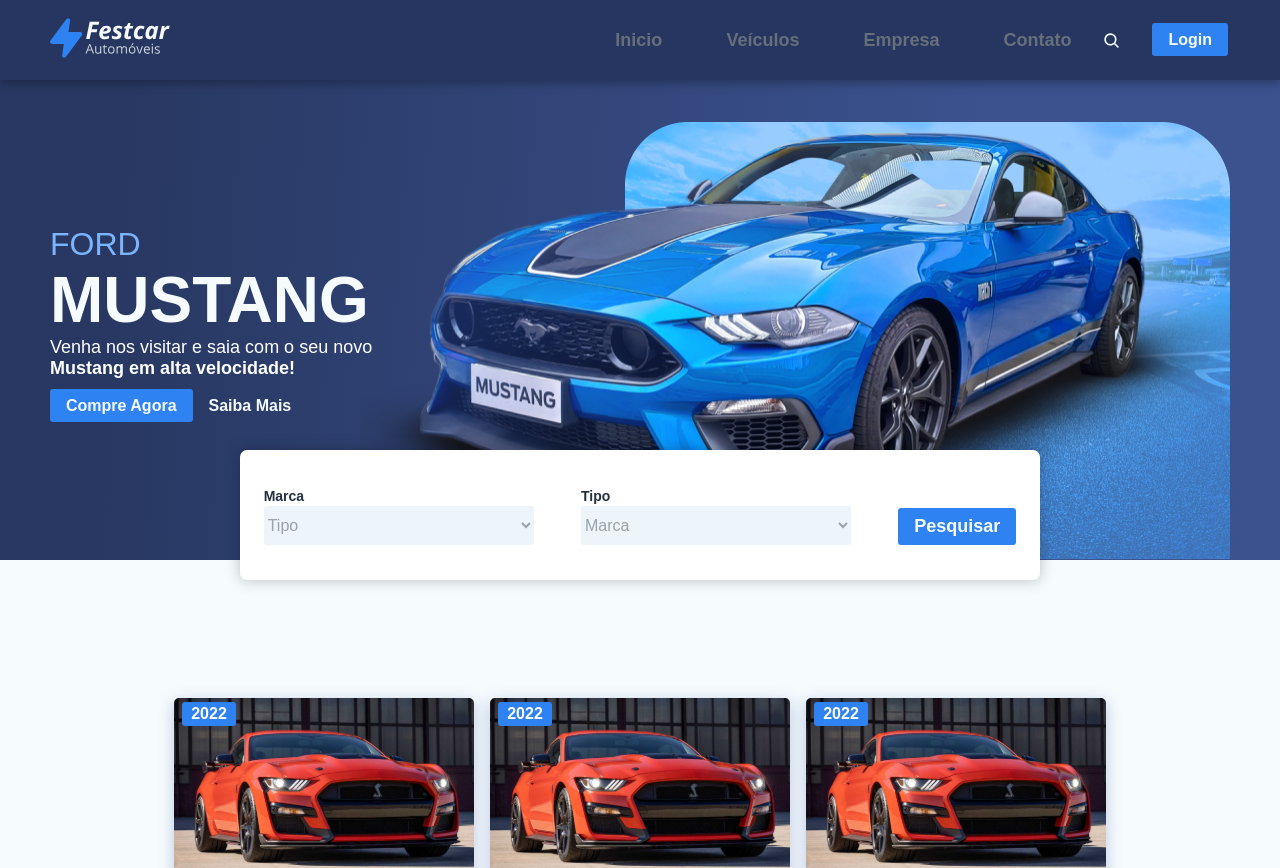
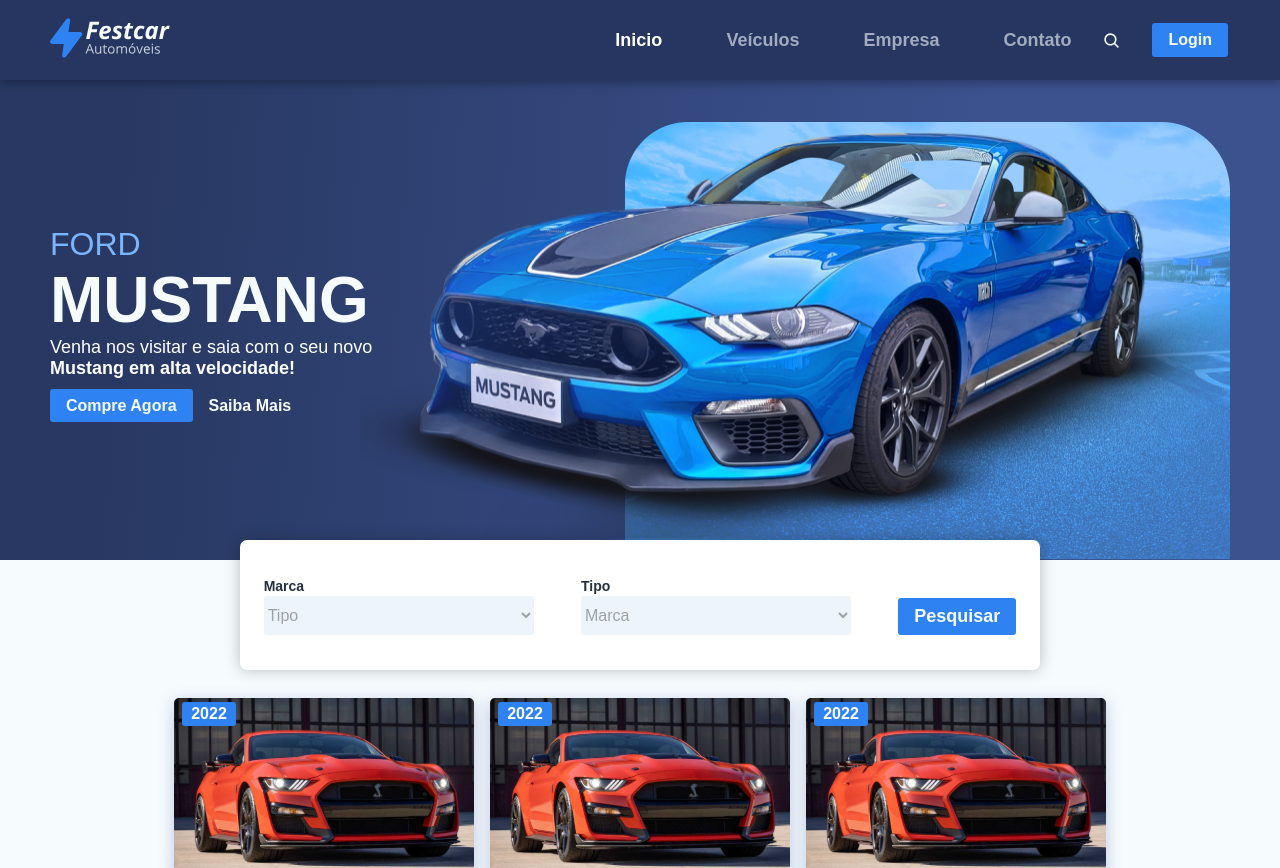
Before and after one commit to 3ddybr/car_next14, a Next.js app: page / in a window 1280 px wide. Shown: the top 868 px of the page. Built offline with nearby package versions, Linux system fonts and the light colour scheme.

Commit message:
correcao sintese html

```diff
--- a/src/app/(base)/layout.tsx
+++ b/src/app/(base)/layout.tsx
@@ -1,4 +1,4 @@
-// import { Footer } from '@/components/Footer'
+import { Footer } from '@/components/Footer'
 import { Header } from '@/components/Header'
 import { ReactNode } from 'react'
 
@@ -7,7 +7,7 @@
     <div className="mx-auto grid min-h-screen w-full max-w-[1600px] grid-rows-app gap-5 px-8 py-8">
       <Header />
       {children}
-      {/* <Footer /> */}
+      <Footer />
     </div>
   )
 }
--- a/src/components/Banner/components/Filter/styles.ts
+++ b/src/components/Banner/components/Filter/styles.ts
@@ -13,7 +13,7 @@
   border-radius: 0.7rem;
 
   position: absolute;
-  top: 45rem;
+  top: 54rem;
 
   box-shadow: 0px 0px 15px rgba(0, 0, 0, 0.25);
 
--- a/src/components/Header/index.tsx
+++ b/src/components/Header/index.tsx
@@ -4,32 +4,34 @@
 import { HeaderButtonLink, HeaderContainer, HeaderContent } from './styles'
 
 import LogoIng from '../../../public/assets/logo.svg'
-// import ActiveLink from '../ActiveLink'
+import ActiveLink from '../ActiveLink'
 import { List, MagnifyingGlass } from '@phosphor-icons/react'
+import { usePathname } from 'next/navigation'
 
 // eslint-disable-next-line @typescript-eslint/no-explicit-any
 export function Header({ setMenuIsVisible }: any) {
+  const pathname = usePathname()
   return (
     <HeaderContainer>
       <HeaderContent>
-        <Link href="/">
+        <Link className={`link ${pathname === '/' ? 'active' : ''}`} href="/">
           <Image src={LogoIng} width={120} alt="logo" priority />
         </Link>
         <div>
           <nav>
             <ul>
-              <Link href="/">
+              <ActiveLink href="/">
                 <span>Inicio</span>
-              </Link>
-              <Link href="/veiculos">
+              </ActiveLink>
+              <ActiveLink href="/veiculos">
                 <span>Veículos</span>
-              </Link>
-              <Link href="/empresa">
+              </ActiveLink>
+              <ActiveLink href="/empresa">
                 <span>Empresa</span>
-              </Link>
-              <Link href="/contato">
+              </ActiveLink>
+              <ActiveLink href="/contato">
                 <span>Contato</span>
-              </Link>
+              </ActiveLink>
             </ul>
           </nav>
 
@@ -39,7 +41,10 @@
             weight="bold"
             color="var(--bg)"
           />
-          <Link href="/login">
+          <Link
+            className={`link ${pathname === '/login' ? 'active' : ''}`}
+            href="/login"
+          >
             <HeaderButtonLink>Login</HeaderButtonLink>
           </Link>
         </div>
--- a/src/components/Header/styles.ts
+++ b/src/components/Header/styles.ts
@@ -86,7 +86,7 @@
   }
 `
 
-export const HeaderButtonLink = styled.a`
+export const HeaderButtonLink = styled.button`
   font-size: 1.6rem;
   color: var(--bg);
   border-radius: 0.3rem;
```
